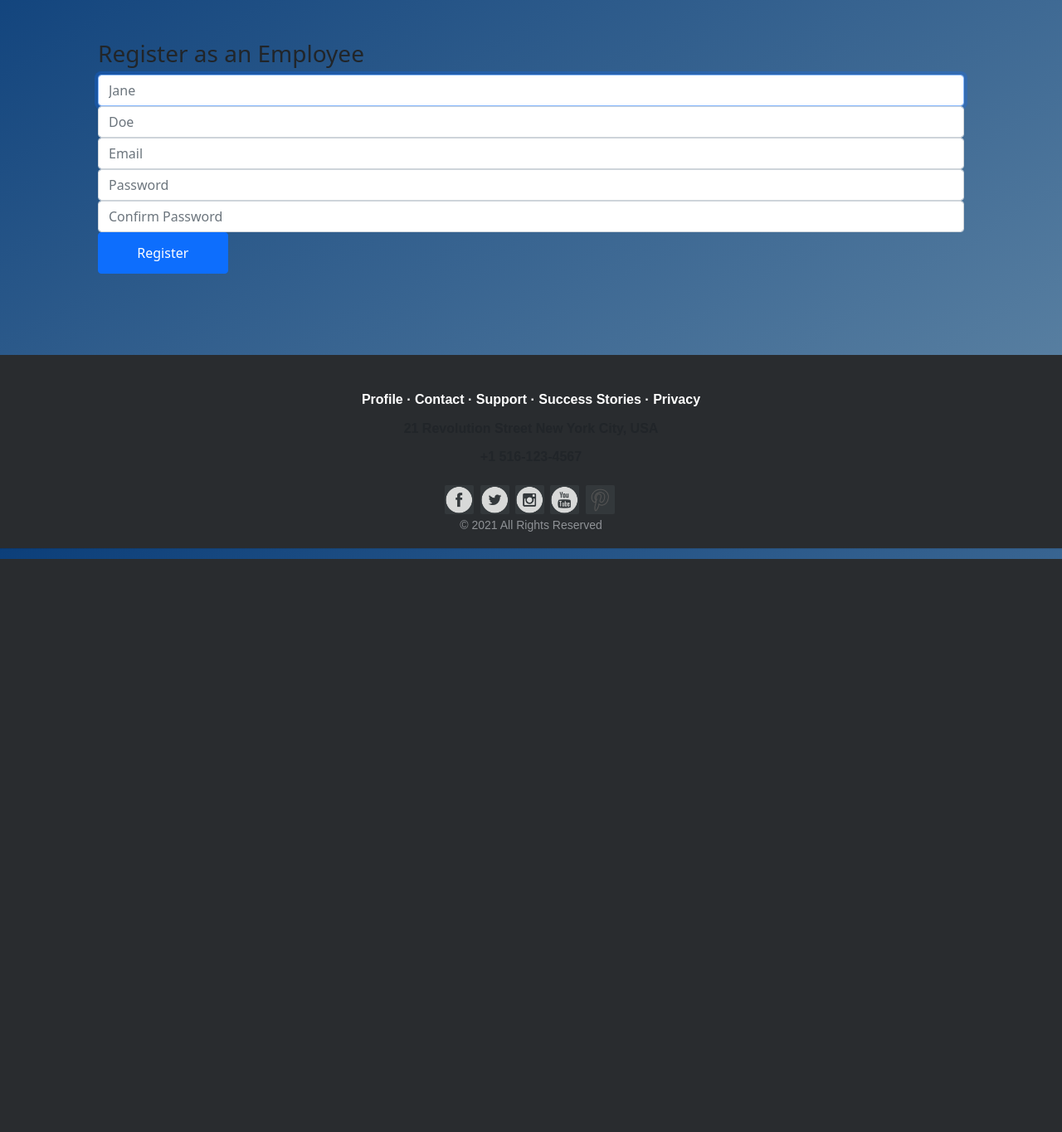
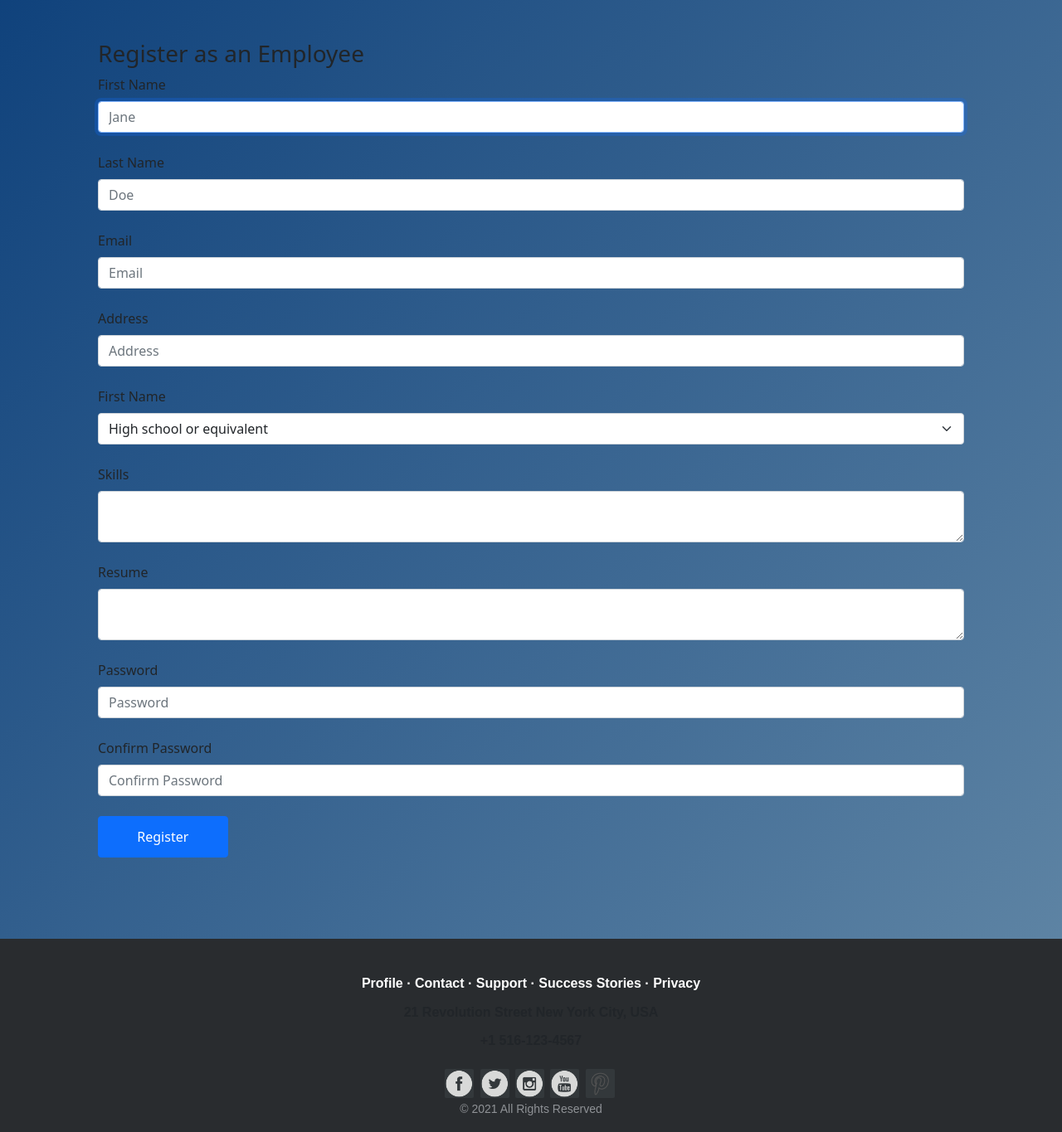
Before and after one commit to nordaxion/RapidHire, a Flask app: page /register_as_employee in a window 1280 px wide. Shown: the part 126-1491 px from the top of the page at 83% size. Before the commit the page ends 800 px from the top, so only its background shows below. Run offline with Flask 2, Linux system fonts and the light colour scheme.

Commit message:
Updated HTMLs

```diff
--- a/app.py
+++ b/app.py
@@ -75,6 +75,7 @@ def register_as_employer():
             with sqlite3.connect("employment.db") as conn:
                 cursor = conn.cursor()
                 new_user_id = cursor.execute("INSERT INTO users (first_name, last_name, email, hash, user_type, company) VALUES (?, ?, ?, ?, ?, ?)", (first_name, last_name, email, hash, user_type, company))
+                conn.commit()
         except sqlite3.IntegrityError:
             return render_template("error.html", error="Account already exists.", code=400)
 
@@ -103,6 +104,18 @@ def register_as_employee():
         elif not request.form.get("email"):
             return render_template("error.html", error="Please enter your email.", code=400)
 
+        elif not request.form.get("address"):
+            return render_template("error.html", error="Please enter your address.", code=400)
+
+        elif not request.form.get("skills"):
+            return render_template("error.html", error="Please enter your skills.", code=400)
+
+        elif not request.form.get("highest_education"):
+            return render_template("error.html", error="Please enter your skills.", code=400)
+
+        elif not request.form.get("resume"):
+            return render_template("error.html", error="Please enter your resume in plain text.", code=400)
+
         elif not request.form.get("password"):
             return render_template("error.html", error="Please enter your password.", code=400)
 
@@ -114,11 +127,20 @@ def register_as_employee():
         user_type = "employee"
         email = request.form.get("email")
         hash = generate_password_hash(request.form.get("password"))
+        location = request.form.get("address")
+        skills = request.form.get("skills")
+        highest_education = request.form.get("highest_education")
+        resume = request.form.get("resume")
 
         try:
             with sqlite3.connect("employment.db") as conn:
                 cursor = conn.cursor()
-                new_user_id = cursor.execute("INSERT INTO users (first_name, last_name, email, hash, user_type) VALUES (?, ?, ?, ?, ?)", (first_name, last_name, email, hash, user_type))
+                cursor.execute("SELECT email FROM users WHERE email=?", (email,))
+                results = cursor.fetchone()
+                if len(results) == 1:
+                    raise sqlite3.IntegrityError
+                cursor.execute("INSERT INTO users (first_name, last_name, email, hash, user_type) VALUES (?, ?, ?, ?, ?)", (first_name, last_name, email, hash, user_type))
+                conn.commit()
         except sqlite3.IntegrityError:
             return render_template("error.html", error="Account already exists.", code=400)
 
@@ -127,6 +149,9 @@ def register_as_employee():
             cursor.execute("SELECT user_id FROM users WHERE email=?", email)
             session["user_id"] = cursor.fetchone()
             session["user_type"] = user_type
+
+            cursor.execute("INSERT INTO profile VALUES (?, ?, ?, ?, ?)", (session["user_id"], location, skills, highest_education, resume))
+            conn.commit()
 
         return redirect(url_for("portal"))
 
@@ -179,7 +204,7 @@ def portal():
         # Get all potential employees list
         with sqlite3.connect("employment.db") as conn:
             cursor = conn.cursor()
-            cursor.execute("SELECT * FROM users WHERE user_type=employee")
+            cursor.execute("SELECT * FROM users WHERE user_type='employee'")
             potential_employees_list = cursor.fetchall()
 
         # Get all postings created by the user
@@ -197,6 +222,7 @@ def portal():
         return render_template("employer_portal.html", matches=matches)
 
     else:
+        # TODO Show user profile
         return render_template("employee_portal.html")
 
 
--- a/database.py
+++ b/database.py
@@ -38,8 +38,7 @@ curr.execute(
 # Creates the employee profile
 curr.execute(
     """CREATE TABLE IF NOT EXISTS profile (
-        profile_id INTEGER PRIMARY KEY AUTOINCREMENT NOT NULL,
-        user_id INTEGER NOT NULL UNIQUE,
+        user_id INTEGER PRIMARY KEY AUTOINCREMENT NOT NULL,
         location INTEGER NOT NULL,
         skills TEXT NOT NULL,
         highest_education TEXT NOT NULL,
--- a/templates/employee_register.html
+++ b/templates/employee_register.html
@@ -7,21 +7,59 @@
 {% block main %}
     <h3>Register as an Employee</h3>
     <form action="/register_as_employer" method="post">
+
+        <label for="first_name" class="form-label">First Name</label>
         <div class="form-group">
-            <input autocomplete="off" autofocus class="form-control" name="first_name" placeholder="Jane" type="text"/>
-        </div>
+            <input autocomplete="off" autofocus id="first_name" class="form-control" name="first_name" placeholder="Jane" type="text"/>
+        </div><br>
+
+        <label for="last_name" class="form-label">Last Name</label>
         <div class="form-group">
-            <input class="form-control" name="last_name" placeholder="Doe" type="text"/>
-        </div>
+            <input class="form-control" id="last_name" name="last_name" placeholder="Doe" type="text"/>
+        </div><br>
+
+        <label for="email" class="form-label">Email</label>
         <div class="form-group">
-            <input class="form-control" name="email" placeholder="Email" type="email"/>
-        </div>
+            <input class="form-control" id="email" name="email" placeholder="Email" type="email"/>
+        </div><br>
+
+        <label for="address" class="form-label">Address</label>
         <div class="form-group">
-            <input class="form-control" name="password" placeholder="Password" type="password"/>
-        </div>
+            <input class="form-control" id="address" name="address" placeholder="Address" type="text"/>
+        </div><br>
+
+        <label for="highest_education" class="form-label">First Name</label>
+        <select class="form-select" id="highest_education" aria-label="Default select example" name="highest_education">
+            <option selected value="High school or equivalent">High school or equivalent</option>
+            <option value="Technical or occupational certificate">Technical or occupational certificate</option>
+            <option value="Associate degree">Associate degree</option>
+            <option value="Some college coursework completed">Some college coursework completed</option>
+            <option value="Bachelor’s degree">Bachelor’s degree</option>
+            <option value="Master’s degree">Master’s degree</option>
+            <option value="Doctorate">Doctorate</option>
+            <option value="Professional">Professional</option>
+        </select><br>
+
+        <label for="skills" class="form-label">Skills</label>
         <div class="form-group">
-            <input class="form-control" name="confirmation" placeholder="Confirm Password" type="password"/>
-        </div>
+            <textarea autocomplete="off" id="skills" class="form-control" name="skills"></textarea>
+        </div><br>
+
+        <label for="resume" class="form-label">Resume</label>
+        <div class="form-group">
+            <textarea autocomplete="off" id="resume" class="form-control" name="resume"></textarea>
+        </div><br>
+
+        <label for="password" class="form-label">Password</label>
+        <div class="form-group">
+            <input class="form-control" id="password" name="password" placeholder="Password" type="password"/>
+        </div><br>
+
+        <label for="confirmation" class="form-label">Confirm Password</label>
+        <div class="form-group">
+            <input class="form-control" id="confirmation" name="confirmation" placeholder="Confirm Password" type="password"/>
+        </div><br>
+
         <button class="btn btn-primary" type="submit">Register</button>
     </form>
 {% endblock %}
--- a/templates/layout.html
+++ b/templates/layout.html
@@ -50,6 +50,9 @@
                     <a class="nav-link active" href="#">What is Rapid Hire?</a>
                     {% if session.user_id %}
                         <a class="nav-link active" href="#">Portal</a>
+                        {% if session.user_type == "employer" %}
+                        <a class="nav-link active" href="#">Post a Job Opening</a>
+                        {% endif %}
                         <a class="nav-link active" href="#">Sign Out</a>
                     {% else %}
                         <li class="nav-item dropdown">
```
Also changed, not shown: templates/add_postings.html (+20 -1 lines), templates/edit_profile.html (added, +9 -0 lines), templates/employer_register.html (+25 -12 lines), templates/login.html (+6 -2 lines), templates/portal.html (+22 -1 lines), employment.db.
